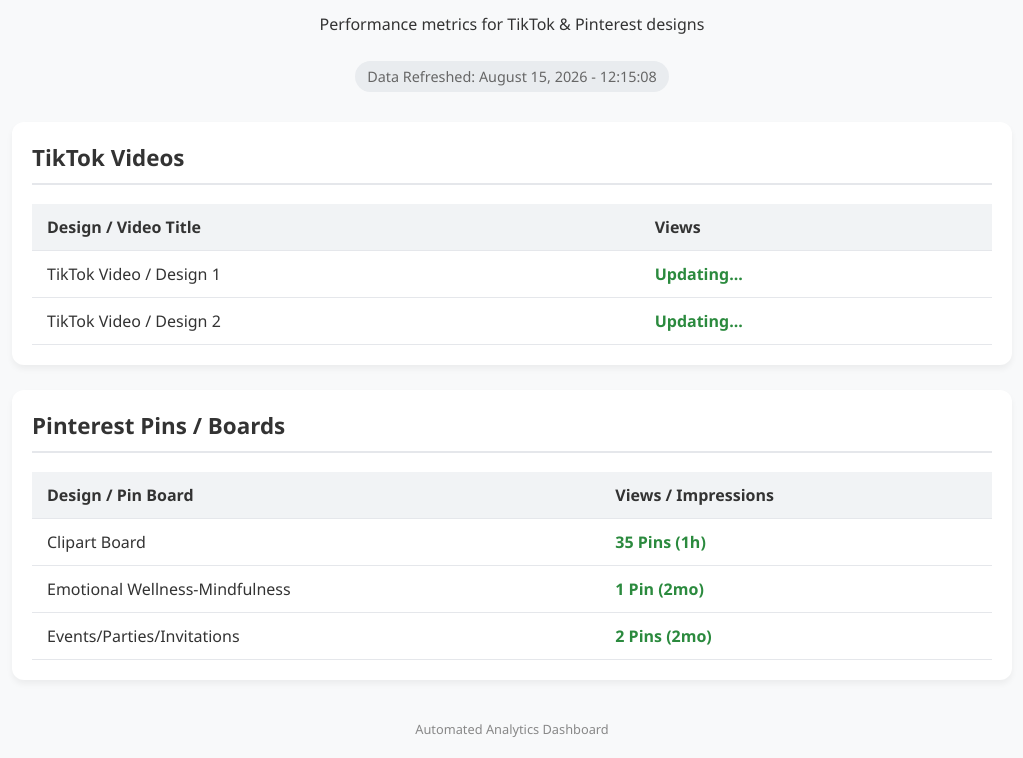
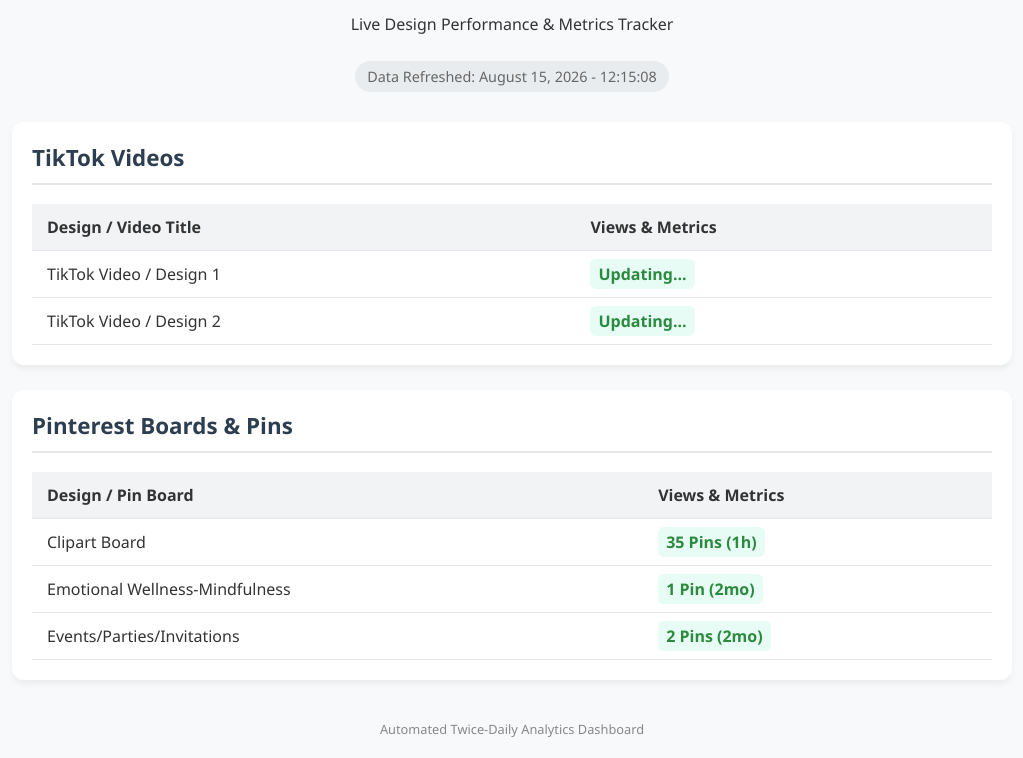
Before and after one commit to antonyedwards-pixel/Review-info, a plain HTML site: page index.html in a window 1280 px wide. Shown: the part 87-845 px from the top of the page, without its empty margins (128-1151 px from the left). Drawn offline with Linux system fonts and the light colour scheme.

Commit message:
Update title and content for analytics dashboard

```diff
--- a/index.html
+++ b/index.html
@@ -3,7 +3,7 @@
 <head>
     <meta charset="UTF-8">
     <meta name="viewport" content="width=device-width, initial-scale=1.0">
-    <title>ChicTemplateByAmanda - Design Analytics</title>
+    <title>ChicTemplateByAmanda - Analytics Dashboard</title>
     <style>
         :root {
             --primary-color: #ff477e;
@@ -52,6 +52,7 @@
             border-bottom: 2px solid var(--border-color);
             padding-bottom: 10px;
             margin-top: 0;
+            color: #2c3e50;
         }
         table {
             width: 100%;
@@ -73,6 +74,9 @@
         .views-badge {
             font-weight: bold;
             color: #2b8a3e;
+            background: #e6fcf5;
+            padding: 4px 8px;
+            border-radius: 6px;
         }
         footer {
             text-align: center;
@@ -86,69 +90,79 @@
     <div class="container">
         <header>
             <h1>ChicTemplateByAmanda Analytics</h1>
-            <p>Performance metrics for TikTok & Pinterest designs</p>
+            <p>Live Design Performance & Metrics Tracker</p>
             <div class="timestamp">Data Refreshed: <span id="current-time">Loading...</span></div>
         </header>
 
+        <!-- TikTok Table Section -->
         <div class="card">
             <h2>TikTok Videos</h2>
             <table>
                 <thead>
                     <tr>
                         <th>Design / Video Title</th>
-                        <th>Views</th>
+                        <th>Views & Metrics</th>
                     </tr>
                 </thead>
                 <tbody id="tiktok-table">
-                    <tr><td colspan="2">Loading data...</td></tr>
+                    <tr><td colspan="2">Loading TikTok data...</td></tr>
                 </tbody>
             </table>
         </div>
 
+        <!-- Pinterest Table Section -->
         <div class="card">
-            <h2>Pinterest Pins / Boards</h2>
+            <h2>Pinterest Boards & Pins</h2>
             <table>
                 <thead>
                     <tr>
                         <th>Design / Pin Board</th>
-                        <th>Views / Impressions</th>
+                        <th>Views & Metrics</th>
                     </tr>
                 </thead>
                 <tbody id="pinterest-table">
-                    <tr><td colspan="2">Loading data...</td></tr>
+                    <tr><td colspan="2">Loading Pinterest data...</td></tr>
                 </tbody>
             </table>
         </div>
 
         <footer>
-            Automated Analytics Dashboard
+            Automated Twice-Daily Analytics Dashboard
         </footer>
     </div>
 
     <script>
-        // Fetches the updated data.json generated by your automated script
+        // Automatically fetches data.json and populates the tables
         fetch('data.json')
             .then(response => response.json())
             .then(data => {
                 document.getElementById('current-time').textContent = data.timestamp;
 
-                // Populate TikTok
+                // Populate TikTok Table
                 const tiktokTable = document.getElementById('tiktok-table');
                 tiktokTable.innerHTML = '';
+                if (data.tiktok && data.tiktok.length > 0) {
                     data.tiktok.forEach(item => {
                         tiktokTable.innerHTML += `<tr><td>${item.design}</td><td><span class="views-badge">${item.views}</span></td></tr>`;
                     });
+                } else {
+                    tiktokTable.innerHTML = `<tr><td colspan="2">No TikTok data available</td></tr>`;
+                }
 
-                // Populate Pinterest
+                // Populate Pinterest Table
                 const pinterestTable = document.getElementById('pinterest-table');
                 pinterestTable.innerHTML = '';
+                if (data.pinterest && data.pinterest.length > 0) {
                     data.pinterest.forEach(item => {
                         pinterestTable.innerHTML += `<tr><td>${item.design}</td><td><span class="views-badge">${item.views}</span></td></tr>`;
                     });
+                } else {
+                    pinterestTable.innerHTML = `<tr><td colspan="2">No Pinterest data available</td></tr>`;
+                }
             })
             .catch(error => {
                 console.error('Error loading data:', error);
-                document.getElementById('current-time').textContent = "Awaiting first automated run...";
+                document.getElementById('current-time').textContent = "Error loading timestamp";
             });
     </script>
 </body>
```
Lines whose indentation alone changed are shown as unchanged.
